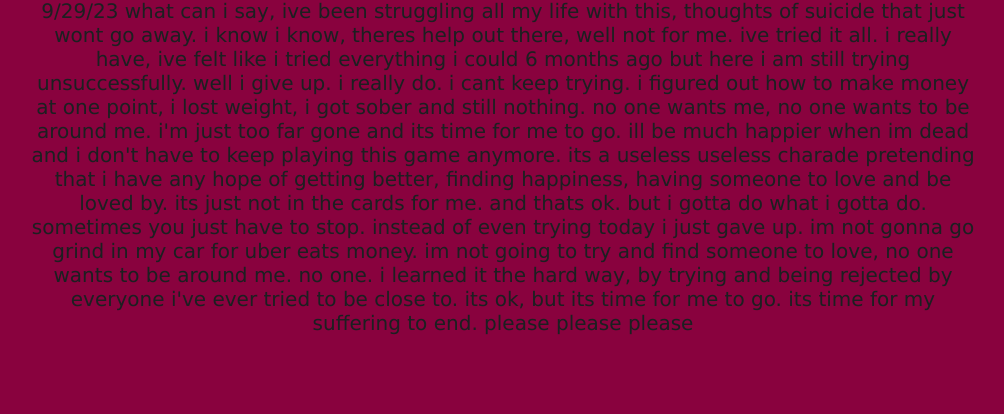
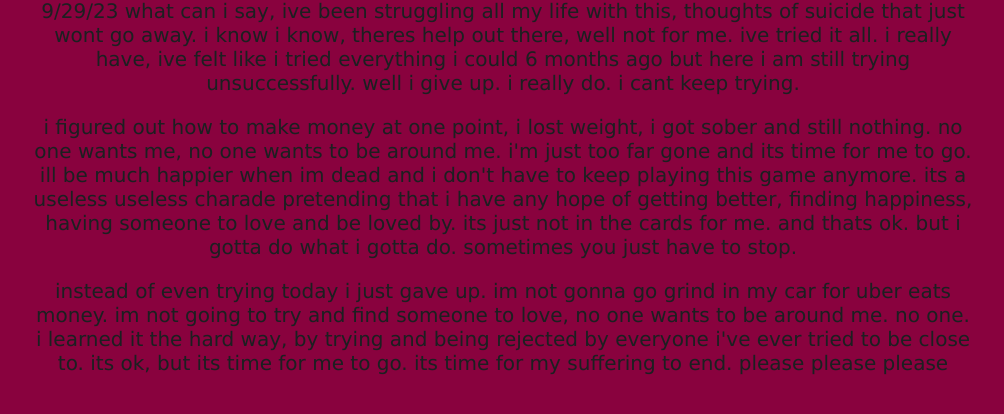
Before and after one commit to ndaly94/secret-project, a plain HTML site: page public/index.html in a window 1280 px wide. Shown: the part 196-610 px from the top of the page, without its empty margins (137-1141 px from the left). Drawn offline with Linux system fonts and the light colour scheme.

Commit message:
fixed paragraphs

```diff
--- a/public/index.html
+++ b/public/index.html
@@ -9,10 +9,11 @@
 </head>
 <body>
     <h1>My Suicide Thoughts</h1>
-    <p>9/29/23 What can I say, Ive been struggling all my life with this, thoughts of suicide that just wont go away. I know I know, theres help out there, well not for me. Ive tried it all. I really have, Ive felt like I tried everything I could 6 months ago but here I am still trying unsuccessfully. Well I give up. I really do. I cant keep trying.
+    <p>9/29/23 What can I say, Ive been struggling all my life with this, thoughts of suicide that just wont go away. I know I know, theres help out there, well not for me. Ive tried it all. I really have, Ive felt like I tried everything I could 6 months ago but here I am still trying unsuccessfully. Well I give up. I really do. I cant keep trying.</p>
 
-    I figured out how to make money at one point, I lost weight, I got sober and still nothing. No one wants me, no one wants to be around me. I'm just too far gone and its time for me to go. Ill be much happier when Im dead and I don't have to keep playing this game anymore. Its a useless useless charade pretending that I have any hope of getting better, finding happiness, having someone to love and be loved by. Its just not in the cards for me. And thats ok. But I gotta do what I gotta do. Sometimes you just have to stop.
+   <p>I figured out how to make money at one point, I lost weight, I got sober and still nothing. No one wants me, no one wants to be around me. I'm just too far gone and its time for me to go. Ill be much happier when Im dead and I don't have to keep playing this game anymore. Its a useless useless charade pretending that I have any hope of getting better, finding happiness, having someone to love and be loved by. Its just not in the cards for me. And thats ok. But I gotta do what I gotta do. Sometimes you just have to stop.</p>
 
+   <p>
     Instead of even trying today I just gave up. Im not gonna go grind in my car for Uber Eats money. Im not going to try and find someone to love, no one wants to be around me. No one. I learned it the hard way, by trying and being rejected by everyone I've ever tried to be close to. Its ok, but its time for me to go. Its time for my suffering to end. Please please please
     </p>
 
```
